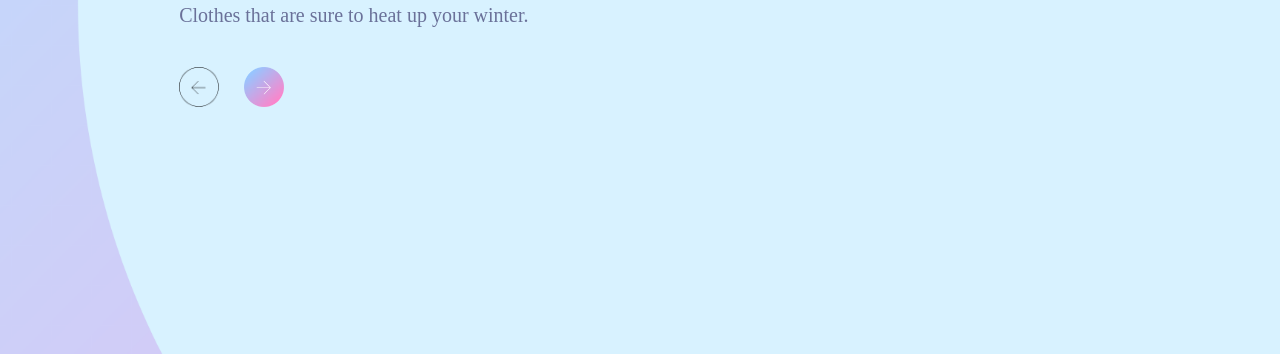
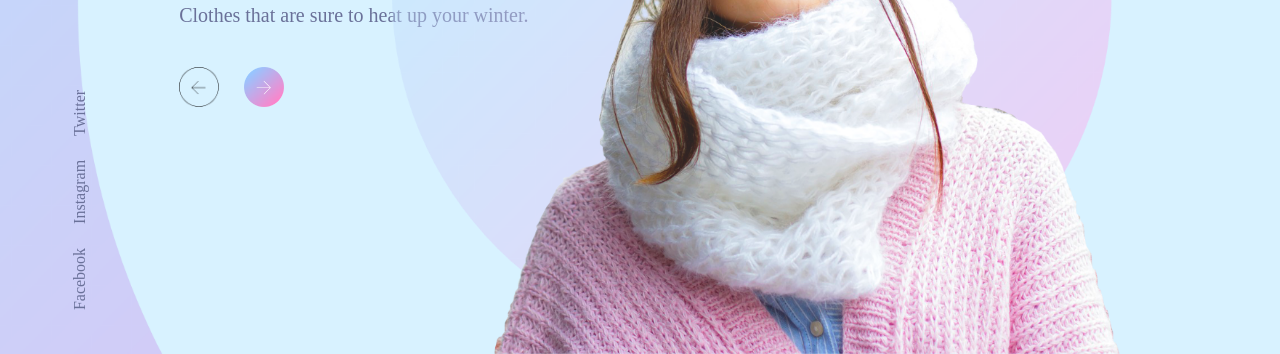
Before and after one commit to Tosints/Modern-Web, a plain HTML site: page index.html in a window 1280 px wide. Shown: the part 446-800 px from the top of the page. Drawn offline with Linux system fonts and the light colour scheme.

Commit message:
finish the project
เพิ่มรูป และ แท็กโซเชียลล่างซ้าย

```diff
--- a/index.html
+++ b/index.html
@@ -29,9 +29,15 @@
             <p>Clothes that are sure to heat up your winter.</p>
 
             <div class="arrow-icons">
-                <img src="image/back-arrow.png" >
-                <img src="image/next-arrow.png" >
+                <img src="image/back-arrow.png">
+                <img src="image/next-arrow.png">
             </div>
+        </div>
+        <img src="image/img.png" class="feature-img">
+        <div class="social-links">
+            <a href="">Facebook</a>
+            <a href="">Instagram</a>
+            <a href="">Twitter</a>
         </div>
     </div>
 </body>
--- a/style.css
+++ b/style.css
@@ -86,3 +86,24 @@ nav ul li a {
     width: 40px;
     margin-right: 25px;
 }
+
+.feature-img {
+    height: 90%;
+    position: absolute;
+    bottom: 0;
+    right: 160px;
+}
+
+.social-links {
+    transform: rotate(-90deg);
+    position: absolute;
+    left: -40px;
+    bottom: 155px;
+}
+
+.social-links a {
+    text-decoration: none;
+    color: #6a7199;
+    padding-right: 20px;
+    font-size: 16px;
+}
```
